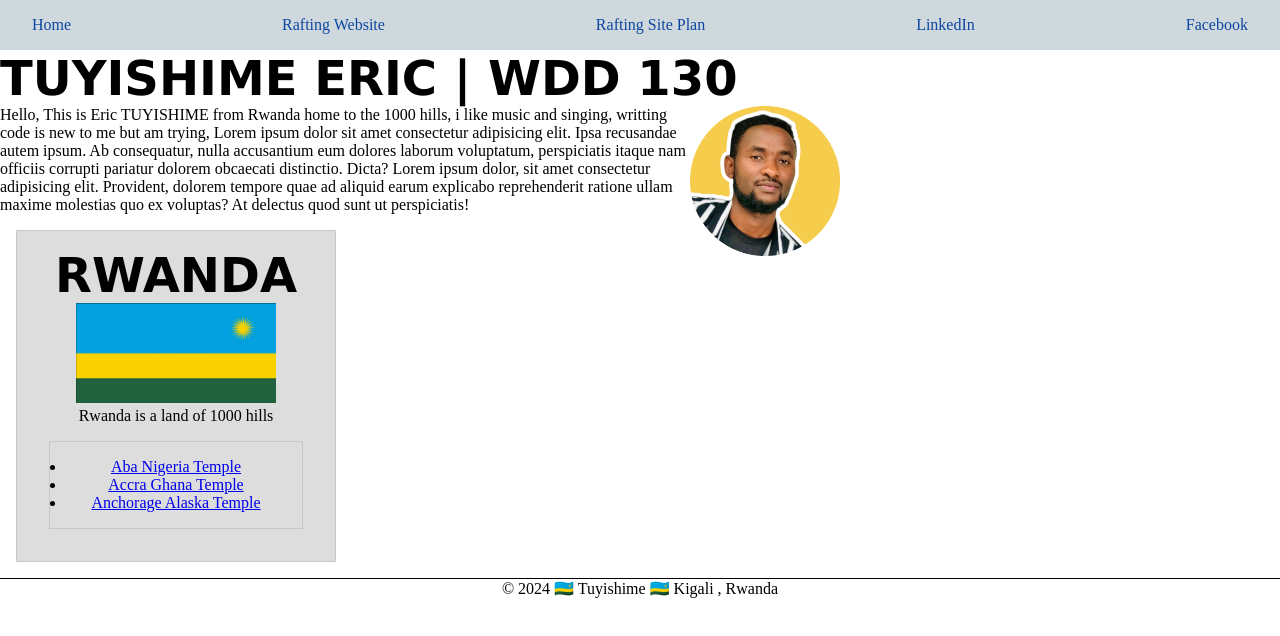
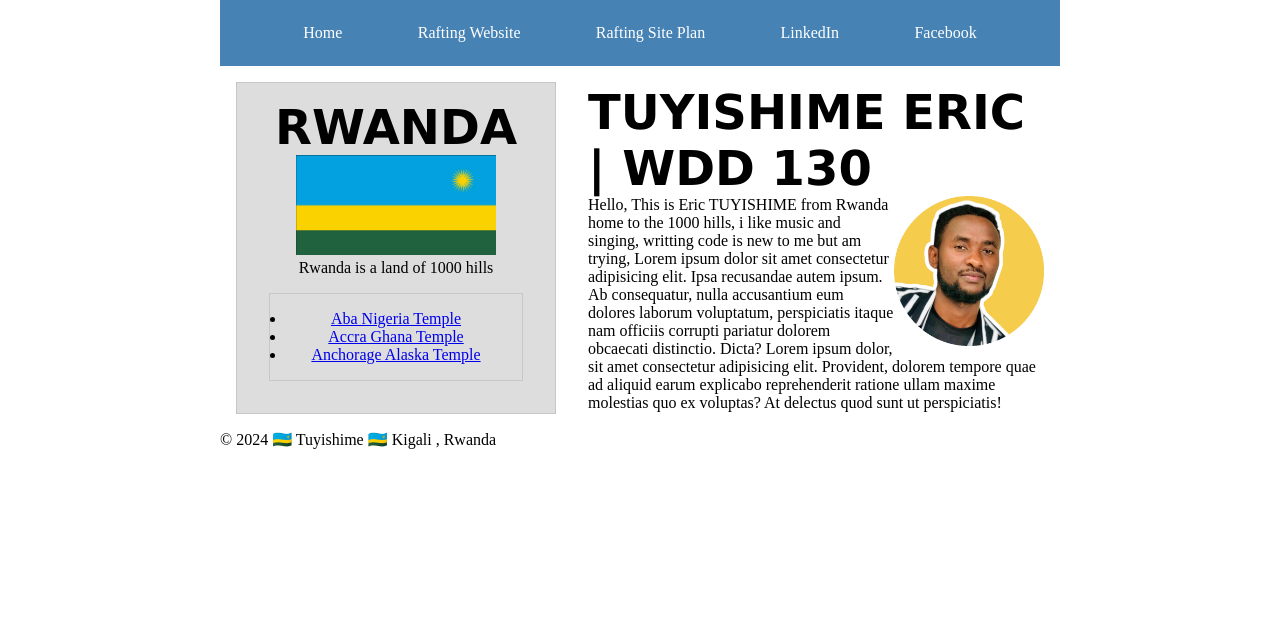
Before and after one commit to Tuyishimeeric/wdd130, a plain HTML site: page index.html in a window 1280 px wide. Drawn offline with Linux system fonts and the light colour scheme.

Commit message:
flex display, and grid added

```diff
--- a/index.html
+++ b/index.html
@@ -19,6 +19,7 @@
                 <a href="https://facebook.com">Facebook</a>
             </nav>
         </header>
+        <div class="grid">
         <main>
             <h1>TUYISHIME ERIC | WDD 130 </h1>
             <img src="./images/profile.png" alt="Hello, this is Eric TUYISHIME from Rwanda the country of 1000 hills" width="200">
@@ -39,6 +40,7 @@
                 <li><a href="https://www.churchofjesuschrist.org/temples/details/anchorage-alaska-temple" target="_blank"> Anchorage Alaska Temple</a></li>
             </ul>
         </aside>
+        </div>
     <footer>
         <p> &#169; 2024 🇷🇼 Tuyishime 🇷🇼 Kigali , Rwanda</p>
     </footer>
--- a/styles/styles.css
+++ b/styles/styles.css
@@ -3,12 +3,17 @@
     padding: 0;
     box-sizing: border-box;
 }
+footer{
+    display:flex;
 
+}
 
 
 
 main{
     max-width: 840px;
+    grid-column: 2/3;
+    margin: 1rem;
 }
 aside{
     position: relative;
@@ -19,6 +24,8 @@ aside{
     background-color: #eee;
     color: #333;
     text-align: center;
+    grid-column: 1/2;
+    grid-row: 1/2;
 }
 aside img{
     width: 200px;
@@ -32,20 +39,27 @@ main img{
 p {
     padding: 0;
 }
-footer{
-    margin-top: 15px;
-    border-top: 1px solid #000;
-    text-align: center;
+.grid{
+    display: grid;
+    align-items: center;
+}
+header, .grid, footer{
+    max-width: 840px;
+    margin: 0 auto;
+
 }
 nav {
     display: flex;
-    justify-content:space-between;
-    padding: 1rem 2rem;
-    background: #cfd8dc;
+    justify-content:space-evenly;
+    padding: 1rem ;
+    background: steelblue;
+    align-items: center;
 }
 nav a {
     text-decoration: none;
-    color: #0d47a1;
+    color: #fff;
+    padding: 0.5rem;
+    display: block;
   }
   h1 {
     color: black;
```
Also changed, not shown: 2 other files.
